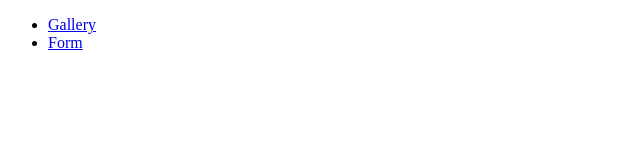
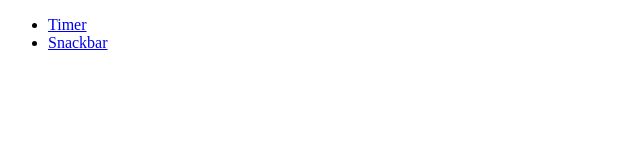
Before and after one commit to Sashaaapp/goit-js-hw-10, a plain HTML site: page index.html in a window 1280 px wide. Shown: the full height of the page, 0-640 px from the left. Drawn offline with Linux system fonts and the light colour scheme.

Commit message:
Deploying to gh-pages from @ Sashaaapp/goit-js-hw-10@d69830afcad2f93b4f3406a70ee9845187b5e81d 🚀

```diff
--- a/commonHelpers.js
+++ b/commonHelpers.js
@@ -1,2 +1,2 @@
-import"./assets/modulepreload-polyfill-ec808ebb.js";import{f as i,i as l}from"./assets/vendor-651d7991.js";const f={enableTime:!0,time_24hr:!0,defaultDate:new Date,minuteIncrement:1,onClose(t){const o=t[0],e=new Date;o<e?(document.querySelector("button[data-start]").disabled=!0,l.error({title:"Error",message:"Please choose a date in the future",position:"topRight"})):document.querySelector("button[data-start]").disabled=!1}};i("#datetime-picker",f);let u;function y(t){u=setInterval(()=>{const o=new Date,e=t-o;if(e<=0)clearInterval(u),d(0,0,0,0),l.success({title:"Countdown Finished",message:"The countdown has reached the end."}),document.querySelector("button[data-start]").disabled=!1;else{const{days:n,hours:c,minutes:a,seconds:s}=S(e);d(n,c,a,s)}},1e3)}function d(t,o,e,n){document.querySelector("[data-days]").textContent=r(t),document.querySelector("[data-hours]").textContent=r(o),document.querySelector("[data-minutes]").textContent=r(e),document.querySelector("[data-seconds]").textContent=r(n)}function r(t){return t.toString().padStart(2,"0")}function S(t){const a=Math.floor(t/864e5),s=Math.floor(t%864e5/36e5),m=Math.floor(t%864e5%36e5/6e4),h=Math.floor(t%864e5%36e5%6e4/1e3);return{days:a,hours:s,minutes:m,seconds:h}}document.querySelector("button[data-start]").addEventListener("click",()=>{const t=i("#datetime-picker").selectedDates[0];document.querySelector("button[data-start]").disabled=!0,y(t)});
+import"./assets/modulepreload-polyfill-ec808ebb.js";import{f as m,i as s}from"./assets/vendor-651d7991.js";const f={enableTime:!0,time_24hr:!0,defaultDate:new Date,minuteIncrement:1,onOpen(e,o,t){t.clear()},onClose(e){const o=e[0],t=new Date;o<=t?(s.error({title:"Error",message:"Please choose a date in the future"}),document.querySelector("[data-start]").disabled=!0):(s.hide(),document.querySelector("[data-start]").disabled=!1,c())}},h=m("#datetime-picker",f);function n(e){return e.toString().padStart(2,"0")}function c(){const e=new Date,t=h.selectedDates[0]-e;if(t<=0){s.success({title:"Success",message:"Timer reached zero!"}),document.querySelector("[data-start]").disabled=!1;return}const{days:d,hours:u,minutes:r,seconds:a}=y(t);document.querySelector("[data-days]").textContent=n(d),document.querySelector("[data-hours]").textContent=n(u),document.querySelector("[data-minutes]").textContent=n(r),document.querySelector("[data-seconds]").textContent=n(a),requestAnimationFrame(c)}function y(e){const r=Math.floor(e/864e5),a=Math.floor(e%864e5/36e5),i=Math.floor(e%864e5%36e5/6e4),l=Math.floor(e%864e5%36e5%6e4/1e3);return{days:r,hours:a,minutes:i,seconds:l}}document.querySelector("[data-start]").addEventListener("click",function(){document.querySelector("[data-start]").disabled=!0,c()});
 //# sourceMappingURL=commonHelpers.js.map
--- a/index.html
+++ b/index.html
@@ -16,8 +16,8 @@
   </head>
   <body>
     <ul>
-      <li><a href="./1-timer.html">Gallery</a></li>
-      <li><a href="./2-snackbar.html">Form</a></li>
+      <li><a href="./1-timer.html">Timer</a></li>
+      <li><a href="./2-snackbar.html">Snackbar</a></li>
     </ul>
   </body>
 </html>
```
Also changed, not shown: 1 other file.
